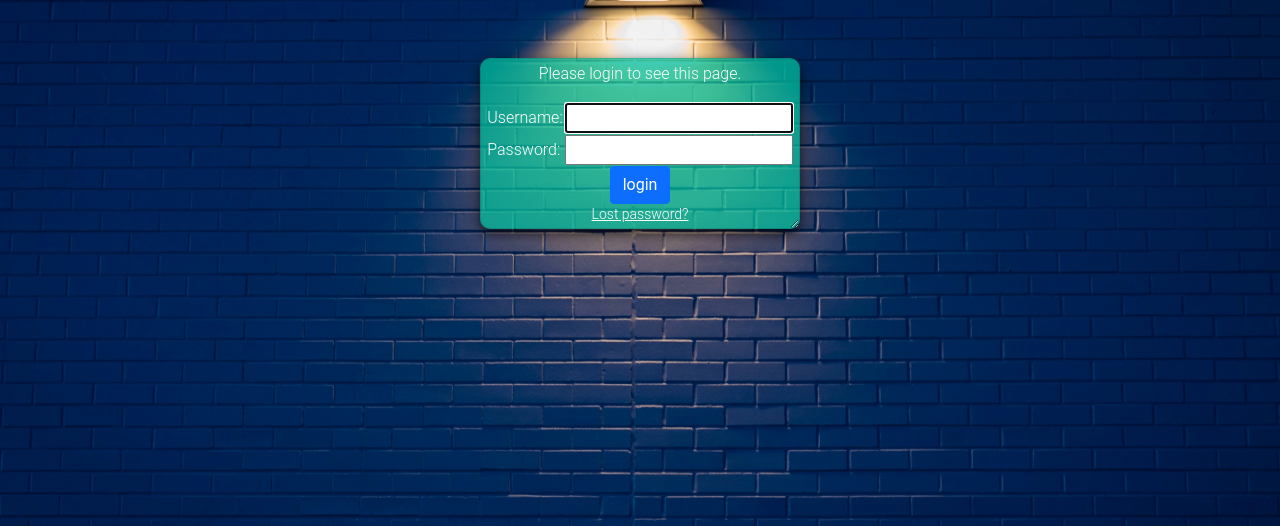
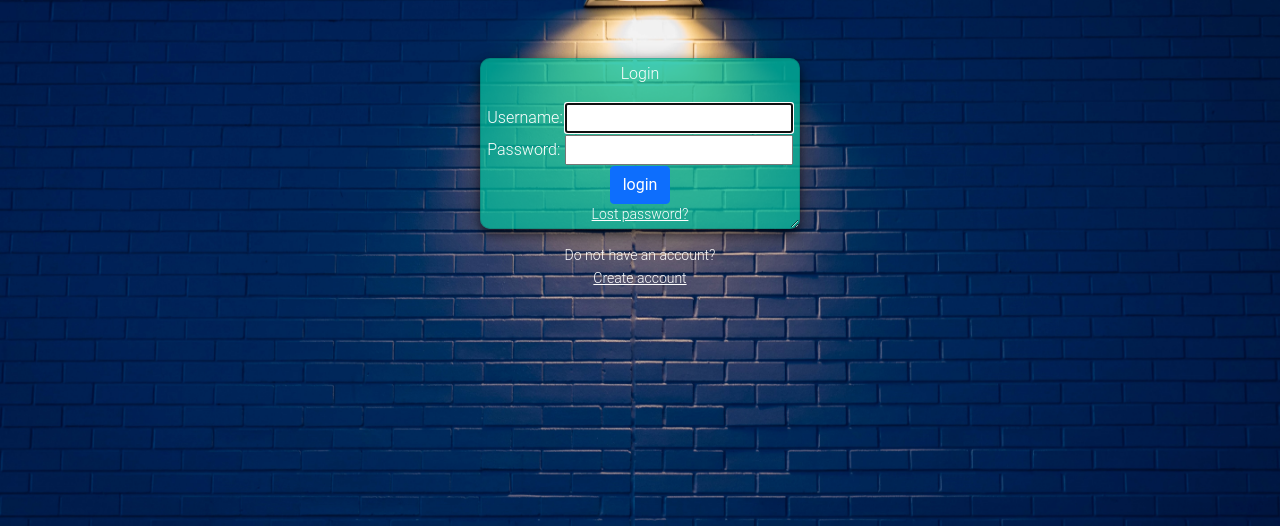
Before and after one commit to mateuswbechert/django-todo, a Django app: page /accounts/login/?next=/accounts/login/ in a window 1280 px wide. Shown: the part 68-594 px from the top of the page. Run offline with Django 4.2, Linux system fonts and the light colour scheme; some libraries are stand-ins or nearby versions.

Commit message:
Login and register customization

```diff
--- a/todo/templates/registration/login.html
+++ b/todo/templates/registration/login.html
@@ -16,7 +16,7 @@
       <p>Your account doesn't have access to this page. To proceed,
       please login with an account that has access.</p>
     {% else %}
-      <p>Please login to see this page.</p>
+      <p>Login</p>
     {% endif %}
   {% endif %}
 
@@ -40,6 +40,9 @@
   {# Assumes you setup the password_reset view in your URLconf #}
   <small><a class="control-label" href="{% url 'password_reset' %}">Lost password?</a></small>
   </div>
+
+  <small><div class="control-label">Do not have an account?</div></small>
+  <small><a class="control-label" href="{% url 'register' %}">Create account</a></small>
 </center>
 
 {% endblock %}
--- a/todo/views.py
+++ b/todo/views.py
@@ -69,7 +69,7 @@ def register_request(request):
 			user = form.save()
 			login(request, user)
 			messages.success(request, "Registration successful." )
-			return redirect("main:homepage")
+			return redirect('todo')
 		messages.error(request, "Unsuccessful registration. Invalid information.")
 	form = NewUserForm()
 	return render (request=request, template_name="todo/register.html", context={"register_form":form})
```
Also changed, not shown: todo/templates/todo/register.html (+10 -7 lines).
